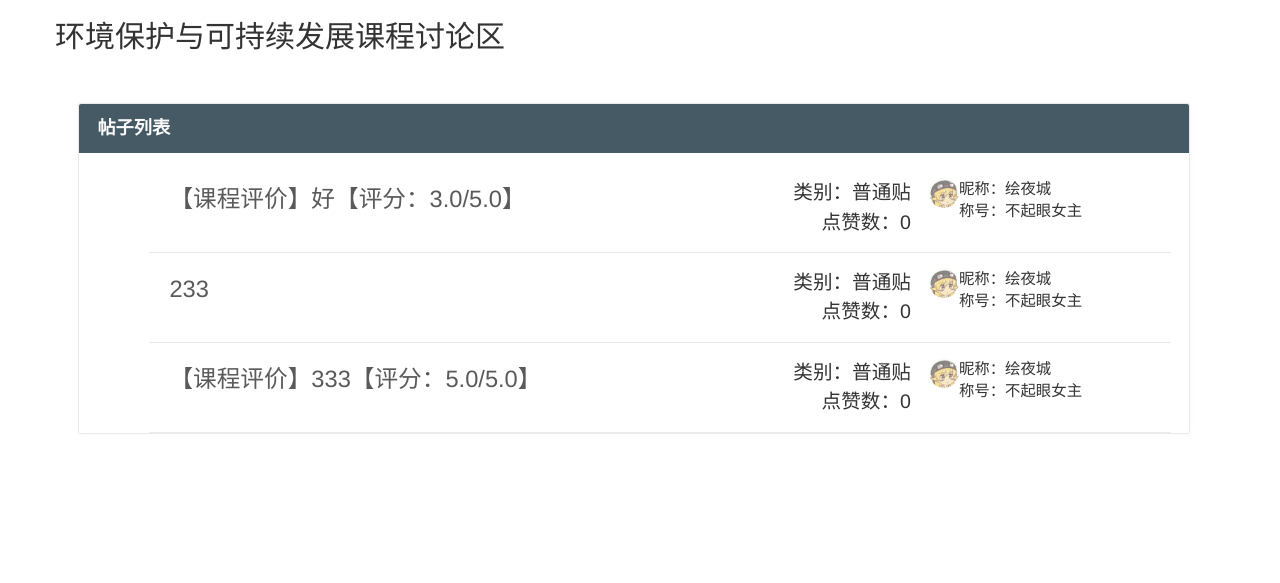
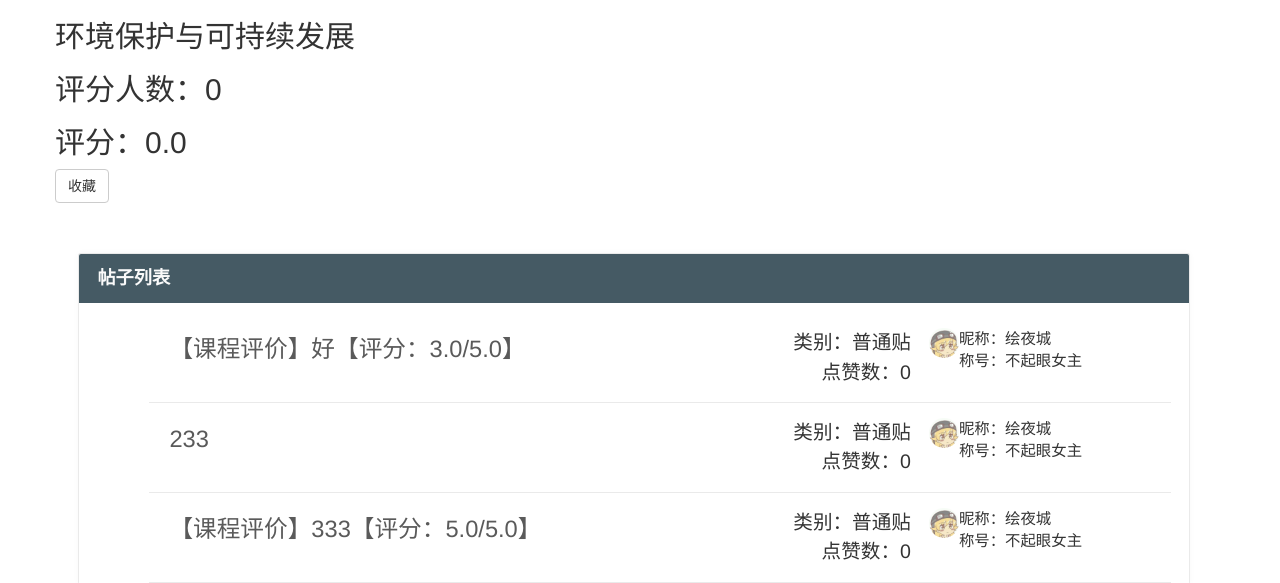
Before and after one commit to alliwannasay/THU-OCES, a Django app: template web/templates/web/course_bbs_list.html in a window 1280 px wide. Shown: the part 52-635 px from the top of the page. Run offline with Django 3.2, Linux system fonts and the light colour scheme; the template is opened without the code that fills it: values that come from a table or form of the project are taken from there, others are empty; data comes from the database, SQL or seed files in the repository; some libraries are stand-ins or nearby versions.

Commit message:
Modify Like

```diff
--- a/web/admin.py
+++ b/web/admin.py
@@ -11,4 +11,5 @@ admin.site.register(UserFollowPost)
 admin.site.register(UserHasNode)
 admin.site.register(CourseLabel)
 admin.site.register(UserFollowLabel)
+admin.site.register(UserLikeCourse)
 # Register your models here.
--- a/web/models.py
+++ b/web/models.py
@@ -96,3 +96,7 @@ class UserFollowLabel(models.Model):
 class UserDislikeCourse(models.Model):
     UserID = models.ForeignKey(BBSUser)
     CourseID = models.ForeignKey(BBSCourse)
+
+class UserLikeCourse(models.Model):
+    UserID = models.ForeignKey(BBSUser)
+    CourseID = models.ForeignKey(BBSCourse)
--- a/web/templates/web/course_bbs_list.html
+++ b/web/templates/web/course_bbs_list.html
@@ -14,10 +14,25 @@
 {% block title %}学堂Plus{% endblock %}
 {% block content %}
 
-<h2>{{ course.C_Name }}课程讨论区</h2>
+<h2>{{ course.C_Name }} </h2>
+    <h2>评分人数：{{ course.C_Ranknum }}</h2>
+    <h2>评分：{{ course.C_Rank }}</h2>
+{#    <button id="likecou" class="button2" data-toggle="modal" data-target="#myModal" onclick="javascript:likecourse(this)">删除</button>#}
+
+            {% if isLike %}
+            <input id="likecou" type="button" class="btn btn-default likeBtn blue mybutton" value="已收藏" onclick="javascript:likecourse(this)">
+            {% else %}
+            <input id="likecou" type="button" class="btn btn-default likeBtn blue mybutton" value="收藏" onclick="javascript:likecourse(this)">
+            {% endif %}
+
     {% if isHaving == 1 %}
 <a class="fatie" href="/post/{{ course.id }}">发帖</a>
     {% endif %}
+
+
+
+
+
 
 <li class="list">
 <h3>帖子列表</h3>
@@ -113,5 +128,26 @@
         $('#content_{{ post.id }}').html(s)
         {% endfor %}
     });
+
+    function likecourse(obj)
+    {
+        console.log(obj)
+        courseid = {{ course.id }}
+        $.ajax
+        ({
+            url: '/like_course/',
+            type: 'POST',
+            data: {'courseID': courseid},
+            success: function(data) {
+
+                if (obj.value == '已收藏') {
+                    obj.value = '收藏';
+                }
+                else {
+                    obj.value = '已收藏';
+                }
+            }
+        })
+    }
     </script>
 {% endblock %}
--- a/web/templates/web/user_self_info.html
+++ b/web/templates/web/user_self_info.html
@@ -24,8 +24,8 @@
     <div class="row" style="padding: 20px">
             <div class="list-group">
                 <a href="" class="list-group-item">我的收藏</a>
-                <a href="" class="list-group-item">我的积分</a>
-                <a href="" class="list-group-item">兴趣标签</a>
+                <a href="" class="list-group-item">我的积分:{{ user.U_GPB }}</a>
+                <a href="/change_label/{{ request.user.username }}/" class="list-group-item">兴趣标签</a>
                 <a href="" class="list-group-item">分享给朋友</a>
                 <a href="" class="list-group-item">关于</a>
             </div>
--- a/web/urls.py
+++ b/web/urls.py
@@ -9,6 +9,7 @@ urlpatterns = [
     url(r'^course/(\d+)/post/(\d+)/$',views.course_post_detail),
     url(r'^me/(\w+)/(\w*)$',views.user_self_info,name='me'),
     url(r'^like_post_deal/$', views.like_post_deal),
+    url(r'^like_course/$',views.like_course),
     url(r'^course/(\d+)/delete_post/(\d+)/parentpost/(\d+)/$', views.delete_post),
     url(r'^course/(\d+)/delete_post/(\d+)/$', views.delete_bigpost),
     url(r'^post/(\d+)/$',views.post_course_post,name='newpost'),
```
Also changed, not shown: web/views.py (+24 -0 lines), web/migrations/0017_userlikecourse.py (added).
